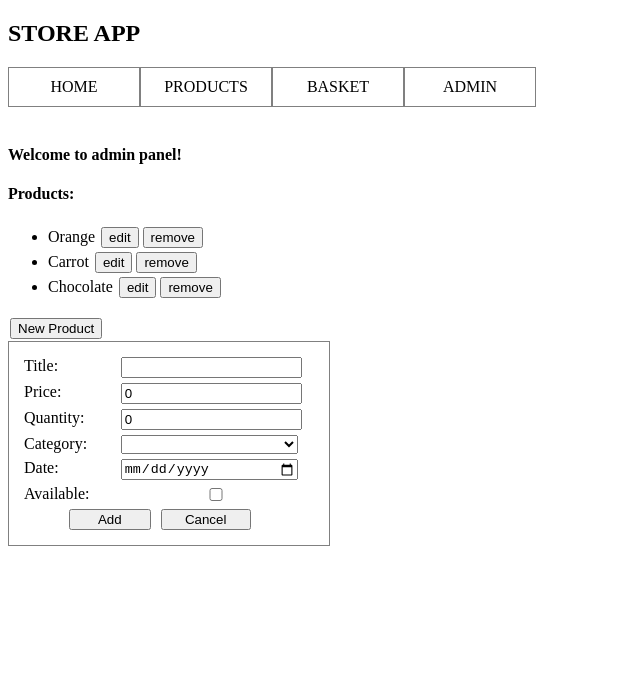
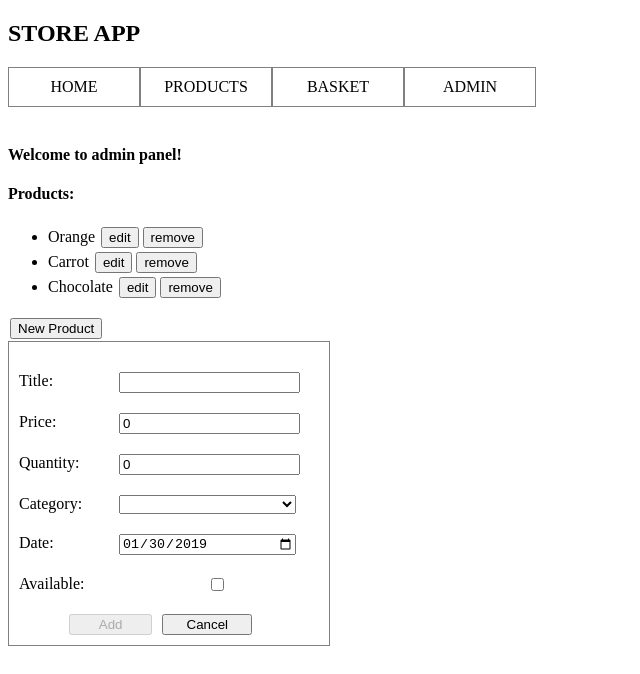
Before and after one commit to Iva28/StoreApp-Angular, an Angular app: page /admin/products/new in a window 1280 px wide. Shown: the top 674 px of the page, without its empty margins (0-640 px from the left). Built offline with nearby package versions, Linux system fonts and the light colour scheme.

Commit message:
some changes

```diff
--- a/src/app/admin/productform/productform.component.css
+++ b/src/app/admin/productform/productform.component.css
@@ -6,18 +6,13 @@ form{
 }
 
 form div {
-    margin: 5px;
+    margin-top: 20px;
 }
 
-.inputgroup {
+.inputGroup {
     display: grid;
     grid-template-columns: 1fr 2fr;
     position: relative;
-}
-
-.submitGroup {
-    display: grid;
-    margin: 5px;
 }
 
 h4 {
@@ -28,7 +23,17 @@ h4 {
     display: none;
 }
 
-input[type='text'],input[type='number'] {
+.errors span {
+    display: block;
+    position: absolute;
+    top: -20px;
+    right: 27px;
+    color: darkred;
+    width: max-content;
+}
+
+
+input[type='text'], input[type='number'] {
   width: 173px;
 }
 
--- a/src/app/admin/productform/productform.component.html
+++ b/src/app/admin/productform/productform.component.html
@@ -1,41 +1,44 @@
 <form [formGroup]='productForm' (ngSubmit)='onSubmit()'>
-    <div class="inputgroup">
+  <div class="inputGroup">
     <label>Title: </label>
     <input type="text" formControlName='title'>
-      <span class='errors' *ngIf='title.invalid && (title.dirty || title.touched)'>
+    <span class='errors' *ngIf='title.errors && (title.dirty || title.touched)'>
       <span *ngIf='title.errors.required'>title is required</span>
     </span>
   </div>
-    <div class="inputgroup">
+  <div class="inputGroup">
     <label>Price: </label>
     <input type="number" formControlName='price'>
-      <span class='errors' *ngIf='price.invalid && (price.dirty || price.touched)'>
+    <span class='errors' *ngIf='price.errors && (price.dirty || price.touched)'>
       <span *ngIf='price.errors.required'>price is required</span>
     </span>
   </div>
-    <div class="inputgroup">
+  <div class="inputGroup">
     <label>Quantity: </label>
     <input type="number" formControlName='quantity'>
-        <span class='errors' *ngIf='quantity.invalid && (quantity.dirty || quantity.touched)'>
+    <span class='errors' *ngIf='quantity.errors && (quantity.dirty || quantity.touched)'>
       <span *ngIf='quantity.errors.required'>quantity is required</span>
     </span>
   </div>
-    <div class="inputgroup">
+  <div class="inputGroup">
     <label>Category: </label>
     <select formControlName='category'>
       <option *ngFor='let c of categories' [ngValue]='c'>{{c}}</option>
     </select>
+    <span class='errors' *ngIf='category.errors && (category.dirty || category.touched)'>
+      <span *ngIf='category.errors.required'>category is required</span>
+    </span>
   </div>
-    <div class="inputgroup">
+  <div class="inputGroup">
     <label>Date: </label>
-      <input type="date" formControlName='date'>
+    <input type="date" formControlName='date' min="{{currentDate | date:'yyyy-MM-dd'}}">
   </div>
-    <div class="inputgroup">
+  <div class="inputGroup">
     <label>Available: </label>
     <input type="checkbox" formControlName='available'>
   </div>
-    <div class="inputgroup" style='margin-left: 50px;'>
-      <input type="submit" value="{{btn}}">
-      <button (click)='cancel()'>Cancel</button>
+  <div class="inputGroup" style='margin-left: 50px;'>
+    <input type="submit" value="{{btn}}" [disabled]='!productForm.valid'>
+    <button routerLink='/admin/products'>Cancel</button>
   </div>
 </form>
--- a/src/app/admin/productform/productform.component.ts
+++ b/src/app/admin/productform/productform.component.ts
@@ -11,10 +11,12 @@ import { ActivatedRoute, Router } from '@angular/router';
 })
 export class ProductformComponent implements OnInit {
 
-  product: Product;
+  product = new Product();
+  categories: string[];
   btn: string;
 
-  categories: string[];
+  productForm: FormGroup;
+  currentDate = new Date();
 
   get title() {return this.productForm.get('title'); }
   get price() {return this.productForm.get('price'); }
@@ -23,7 +25,6 @@ export class ProductformComponent implements OnInit {
   get quantity() {return this.productForm.get('quantity'); }
   get date() {return this.productForm.get('date'); }
 
-  productForm: FormGroup;
 
   constructor(private productService: ProductService, private route: ActivatedRoute, private fb: FormBuilder, private router: Router) { }
 
@@ -35,9 +36,10 @@ export class ProductformComponent implements OnInit {
         this.product = this.productService.getProduct(id);
         this.btn = 'Save';
       } else {
-        this.product = new Product();
+        // this.product = new Product();
         this.btn = 'Add';
       }
+
       this.productForm = this.fb.group({
         title: [this.product.title, [Validators.required]],
         price: [this.product.price, [Validators.required]],
@@ -46,6 +48,11 @@ export class ProductformComponent implements OnInit {
         quantity: [this.product.quantity, [Validators.required]],
         date: [this.product.date, [Validators.required]]
       });
+
+      const d = new Date(this.product.date);
+      // const currentDate = this.product.date.toISOString().substring(0, 10);
+      const currentDate = d.toISOString().split('T')[0];
+      this.productForm.controls['date'].setValue(currentDate);
     });
   }
 
@@ -68,8 +75,4 @@ export class ProductformComponent implements OnInit {
       this.router.navigate(['/admin/products']);
     }
   }
-
-  cancel() {
-    this.router.navigate(['/admin/products']);
-  }
 }
--- a/src/app/admin/products/products.component.ts
+++ b/src/app/admin/products/products.component.ts
@@ -24,6 +24,7 @@ export class ProductsComponent implements OnInit {
 
   removeProduct(product: Product) {
     this.productService.removeProduct(product);
+    this.router.navigate(['/admin/products']);
   }
 
   editProduct(id: number) {
--- a/src/app/basket/basket.component.ts
+++ b/src/app/basket/basket.component.ts
@@ -13,11 +13,13 @@ export class BasketComponent implements OnInit {
   products: Array<any> = [];
 
   ngOnInit() {
-    const ps = this.productService.getAllProducts();
+    const ps = this.productService.getBasketProducts();
       Object.keys(ps).forEach(p => {
       const product = this.productService.getProduct(+p);
-      const pr = {title: product.title, quantity: ps[p], totalPrice: (product.price * ps[p])};
-      this.products.push(pr);
+      if (product != null) {
+        const pr = {title: product.title, quantity: ps[p], totalPrice: (product.price * ps[p])};
+        this.products.push(pr);
+      }
     });
   }
 }
--- a/src/app/product/product.component.html
+++ b/src/app/product/product.component.html
@@ -6,9 +6,9 @@
             <span>Category: {{product.category}}</span>
             <span>Price: {{product.price}} $</span>
             <span>Quantity: {{product.quantity}}</span>
-            <span *ngIf="product.available"> Available: yes</span>
-            <span *ngIf="!product.available"> Available: no</span>
-            <span>Date: {{ product.date | date :  "dd/MM/y" }}</span>
+            <span *ngIf="product.available"> Available: Yes</span>
+            <span *ngIf="!product.available"> Available: No</span>
+            <span>Date: {{ product.date | date :  "MM/dd/y" }}</span>
         </div>
     </div>
 </div>
--- a/src/app/products/products.component.ts
+++ b/src/app/products/products.component.ts
@@ -17,7 +17,7 @@ export class ProductsComponent implements OnInit {
     this.products = this.productService.getProducts();
   }
 
-   AddToBasket(id: number) {
+  AddToBasket(id: number) {
     this.productService.addToBasket(id);
   }
 }
--- a/src/app/services/product.service.ts
+++ b/src/app/services/product.service.ts
@@ -17,8 +17,7 @@ export class ProductService {
 
   productsBasket: { [key: number]: number; } = {};
 
-  constructor() {
-   }
+  constructor() { }
 
   getProducts() {
     return this.products;
@@ -28,22 +27,23 @@ export class ProductService {
     return this.categories;
   }
 
+  getProduct(id: number) {
+    return this.products.find((b) => b.id === id);
+  }
+
   addProduct(product: Product) {
+    product.id = this.products.length + 1;
     this.products.push(product);
   }
 
   removeProduct(product: Product) {
     const index = this.products.indexOf(product);
     this.products.splice(index, 1);
-  }
-
-  getProduct(id: number) {
-    return this.products.find((b) => b.id === id);
+    delete this.productsBasket[product.id];
   }
 
   updateProduct(product: Product) {
      const pr = this.getProduct(product.id);
-     pr.id = product.id;
      pr.title = product.title;
      pr.quantity = product.quantity;
      pr.price = product.price;
@@ -53,17 +53,14 @@ export class ProductService {
   }
 
   addToBasket(id: number) {
-    const keys = Object.keys(this.productsBasket);
-    if (keys.includes(id.toString())) {
-      const values = Object.keys(this.productsBasket).map(key => id);
-      this.productsBasket[values[0]]++;
+    if (this.productsBasket.hasOwnProperty(id)) {
+      this.productsBasket[id]++;
     } else {
       this.productsBasket[id] = 1;
     }
   }
 
-  getAllProducts() {
+  getBasketProducts() {
     return this.productsBasket;
   }
-
 }
```
Lines whose indentation alone changed are shown as unchanged.
